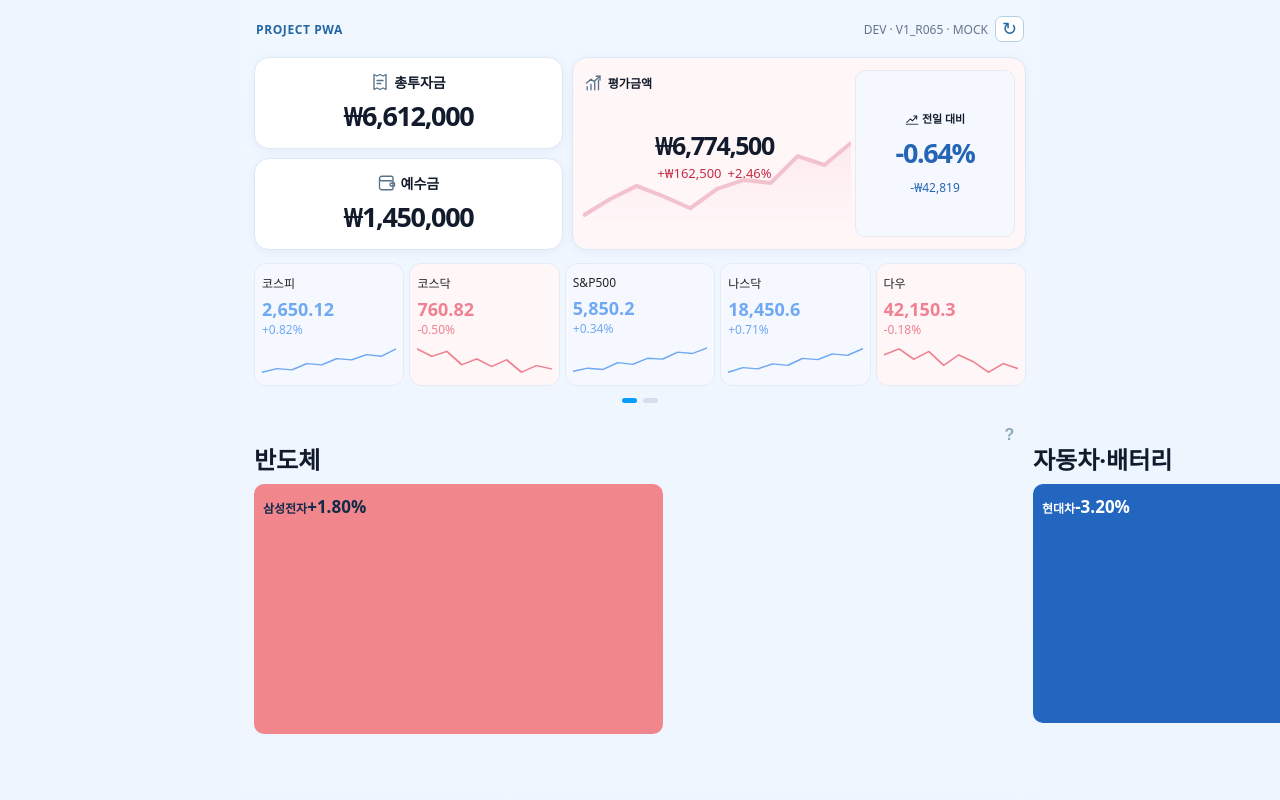
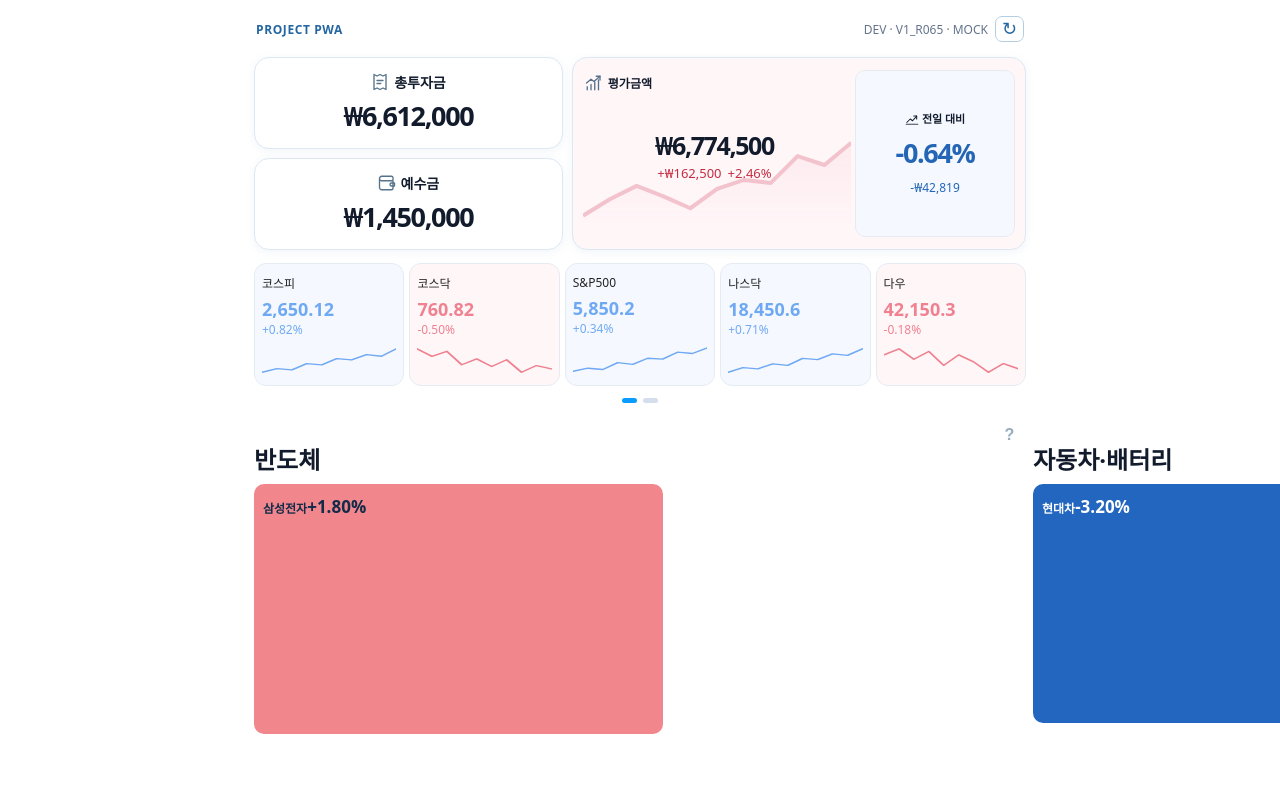
Before and after one commit to nemokr01/PROJECT-PWA-B01-TEST, a plain HTML site: page heatmap-dev/index.html in a window 1280 px wide. Shown: the top 800 px of the page. Drawn offline with Linux system fonts and the light colour scheme.

Commit message:
V1_R066 set overall PWA background to white preserving card colors

```diff
--- a/heatmap-dev/style.css
+++ b/heatmap-dev/style.css
@@ -500,3 +500,6 @@
 .index-card.index-down .spark.falling{color:#EF8190!important}
 .index-card.index-flat .index-value,.index-card.index-flat .index-change,
 .index-card.index-flat .spark.neutral{color:#8793A2!important}
+
+/* V1_R066: white overall PWA canvas; preserve individual card gain/loss colors */
+html,body,.app{background:#fff!important;background-image:none!important}
```
